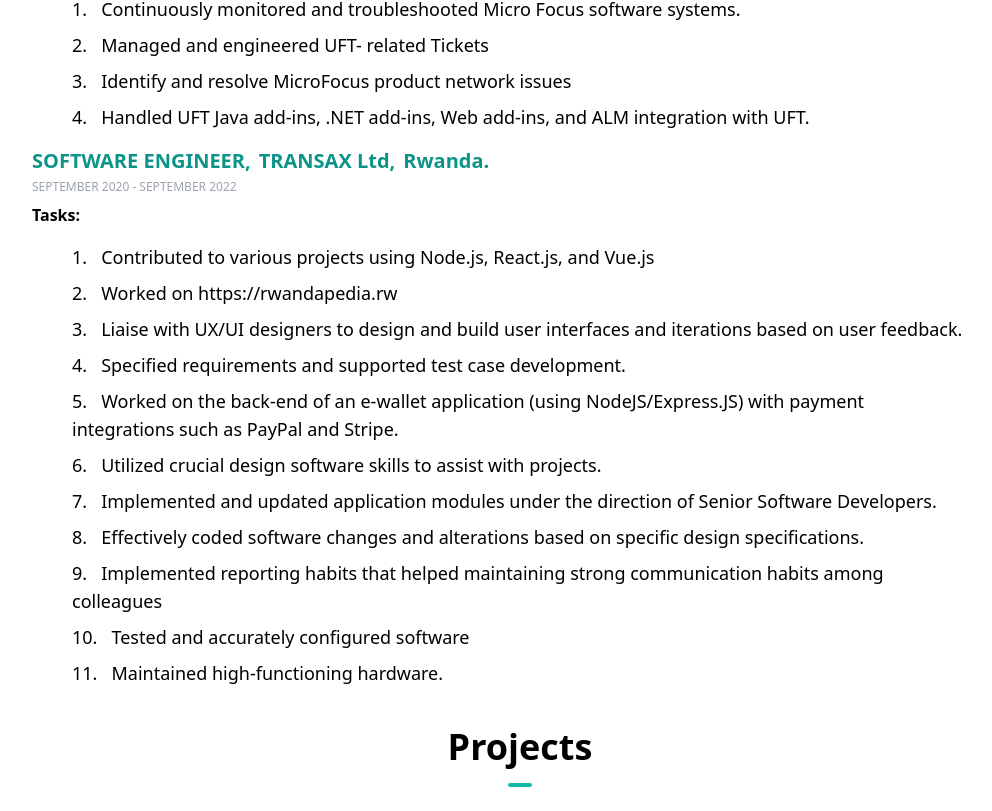
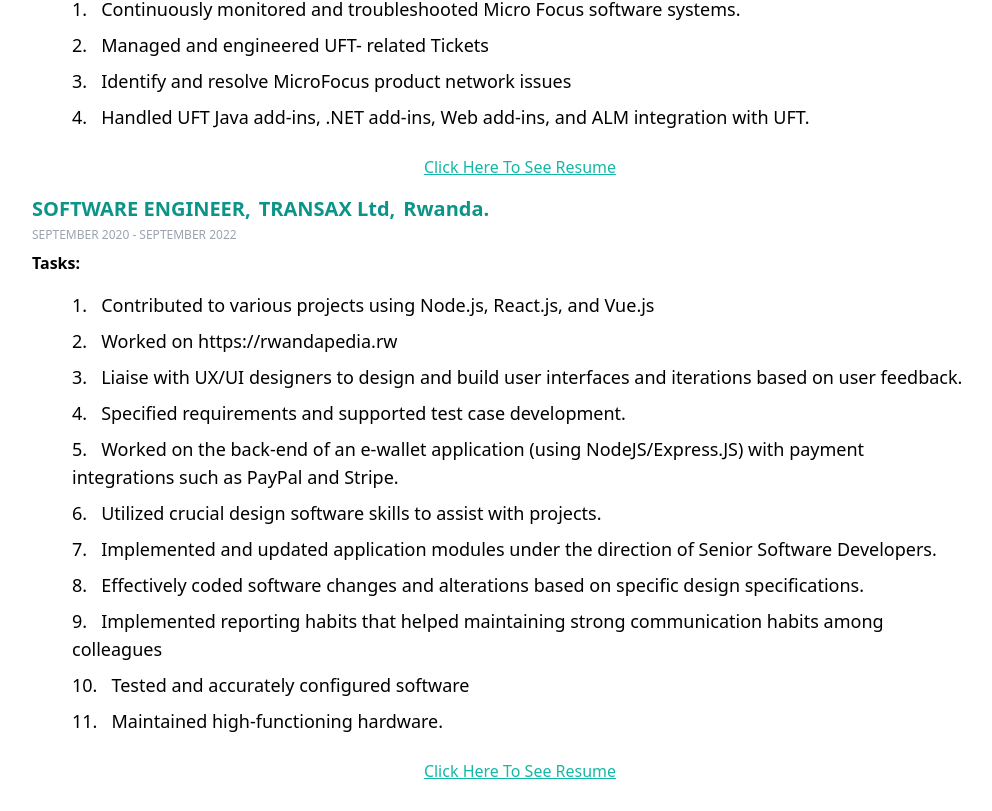
Before and after one commit to ArseneNgenzi/my-portfolio, a Next.js app: page / in a window 1280 px wide. Shown: the part 2169-2980 px from the top of the page, without its empty margins (120-1112 px from the left). Built offline with nearby package versions, Linux system fonts and the light colour scheme.

Commit message:
added resume link below work history

```diff
--- a/components/WorkHistory.tsx
+++ b/components/WorkHistory.tsx
@@ -61,6 +61,9 @@
                 <>
                 <SingleWork work={job} key={id} />
                     {/* <h1 key={id} style={{color:'white'}}>{job.company}</h1> */}
+                <div className='bg-teal- flex justify-center pt-6'>
+                    <a href="https://resume.io/r/IEF94vgYO" target={'_blank'} className='text-teal-500 underline capitalize hover:no-underline'>Click here to see resume</a>
+                </div>
                 </>
             )
         }
```
